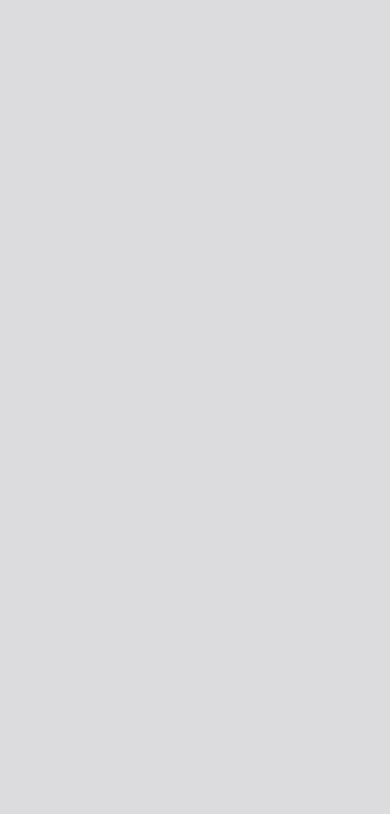
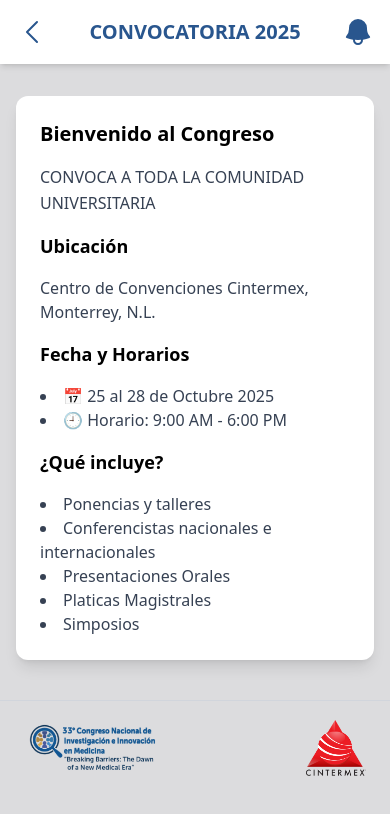
Before and after one commit to rhindet/CongresoApp, a React (Vite) app in the folder CongresoApp/frontend/: page /info in a window 390 px wide. Before the commit this address had no page. Shown: the top 814 px of the page. Built offline with nearby package versions, Linux system fonts and the light colour scheme.

Commit message:
Add: Info y Responsive

```diff
--- a/CongresoApp/frontend/src/App.jsx
+++ b/CongresoApp/frontend/src/App.jsx
@@ -6,7 +6,7 @@ import Location from "./components/Location";
 import Schedule from "./components/Schedule";
 import TalkDetails from './components/TalkDetails';
 import Categories from './components/Categories';
-
+import Info from './components/Info';
 
 function App() {
   return (
@@ -17,6 +17,7 @@ function App() {
       <Route path="/location" element={<Location />} />
       <Route path="/talk-details" element={<TalkDetails />} />
       <Route path="/categories" element={<Categories />} />
+      <Route path='/info' element={<Info />} />
     </Routes>
   )
 }
--- a/CongresoApp/frontend/src/components/Categories.jsx
+++ b/CongresoApp/frontend/src/components/Categories.jsx
@@ -53,7 +53,7 @@ export default function Categories() {
                     <img
                         src={logo}
                         alt="Logo Congreso"
-                        className='w-full max-w-lg md:max-w-3xl'
+                        className='w-full max-w-lg md:max-w-3xl mt-6'
                     />
                 </div>
 
--- /dev/null
+++ b/CongresoApp/frontend/src/components/Info.jsx
@@ -0,0 +1,62 @@
+import React from 'react'
+import HeaderMobile from '../modules/HeaderMobile'
+import HeaderDesktop from '../modules/HeaderDesktop'
+import logo from '../assets/logo.png'
+import logoCintermex from '../assets/LogoCintermex.png'
+
+export default function Info() {
+    return (
+        <div className='min-h-dvh w-full h-full bg-[#DCDCDE] overflow-hidden'>
+            {/* Header Mobile*/}
+            <HeaderMobile backLink="/" title="CONVOCATORIA 2025" />
+            {/* Heacer Desktop */}
+            <div className="hidden md:block">
+                <HeaderDesktop backLink="/" />
+            </div>
+
+            {/* CONTENIDO */}
+            <main className="pt-24 pb-10 px-4 flex-grow w-full max-w-4xl mx-auto">
+                <div className="bg-white rounded-xl shadow-lg p-6 space-y-4">
+                    <h2 className="text-xl font-semibold">Bienvenido al Congreso</h2>
+                    <p className="text-gray-700 leading-relaxed">
+                        CONVOCA A TODA LA COMUNIDAD UNIVERSITARIA
+                    </p>
+
+                    <h3 className="text-lg font-semibold mt-4">Ubicación</h3>
+                    <p className="text-gray-700">
+                        Centro de Convenciones Cintermex, Monterrey, N.L.
+                    </p>
+
+                    <h3 className="text-lg font-semibold mt-4">Fecha y Horarios</h3>
+                    <ul className="list-disc list-inside text-gray-700">
+                        <li>📅 25 al 28 de Octubre 2025</li>
+                        <li>🕘 Horario: 9:00 AM - 6:00 PM</li>
+                    </ul>
+
+                    <h3 className="text-lg font-semibold mt-4">¿Qué incluye?</h3>
+                    <ul className="list-disc list-inside text-gray-700">
+                        <li>Ponencias y talleres</li>
+                        <li>Conferencistas nacionales e internacionales</li>
+                        <li>Presentaciones Orales</li>
+                        <li>Platicas Magistrales</li>
+                        <li>Simposios</li>
+                    </ul>
+                </div>
+            </main>
+
+            {/* FOOTER */}
+            <footer className="py-4 px-6 flex justify-between items-center w-full border-t border-gray-300">
+                <img
+                    src={logo}
+                    alt="Logo Principal"
+                    className="w-35 object-contain"
+                />
+                <img
+                    src={logoCintermex}
+                    alt="Logo Cintermex"
+                    className="w-15 object-contain"
+                />
+            </footer>
+        </div>
+    )
+}
--- a/CongresoApp/frontend/src/components/Location.jsx
+++ b/CongresoApp/frontend/src/components/Location.jsx
@@ -9,7 +9,7 @@ import logoCintermex from '../assets/LogoCintermex.png'
 export default function Location() {
   const [isPortrait, setIsPortrait] = useState(false);
 
-  // DETECTAR ORIENTACION Y SI ES MOVIL
+  //DETECTAR ORIENTACION Y SI ES MOVIL
   useEffect(() => {
     const checkOrientation = () => {
       setIsPortrait(window.innerHeight > window.innerWidth);
@@ -55,7 +55,9 @@ export default function Location() {
 
       <main className='min-h-dvh pt-20 p-4 flex flex-col items-center justify-center md:p-5'>
         {/* Heacer Desktop */}
-        <div className="hidden md:block">
+        <div className="hidden md:block className={`fixed top-0 left-0 right-0 z-10 bg-gray-300 transition-transform duration-300 ${
+          showNavbar ? 'translate-y-0' : '-translate-y-full'
+        }`}">
           <HeaderDesktop backLink="/home" />
         </div>
 
--- a/CongresoApp/frontend/src/components/Schedule.jsx
+++ b/CongresoApp/frontend/src/components/Schedule.jsx
@@ -1,6 +1,6 @@
 import { useState } from 'react';
 import { Link, useNavigate } from 'react-router-dom'
-import HeaderMobile from '../modules/HeaderMobile';
+import HeaderMobile from '../modules/HeaderMobile'
 import HeaderDesktop from '../modules/HeaderDesktop'
 
 {/* ---------- Datos ---------- */ }
@@ -107,7 +107,7 @@ export default function Schedule() {
         {talksToday.map((talk, index) => (
           <div key={index}
             onClick={() =>
-              navigate('/talk-detail', {
+              navigate('/talk-details', {
                 state: {
                   ...talk,
                   descripcion: 'Esta conferencia abordará los últimos avances en cardiología moderna...',
```
